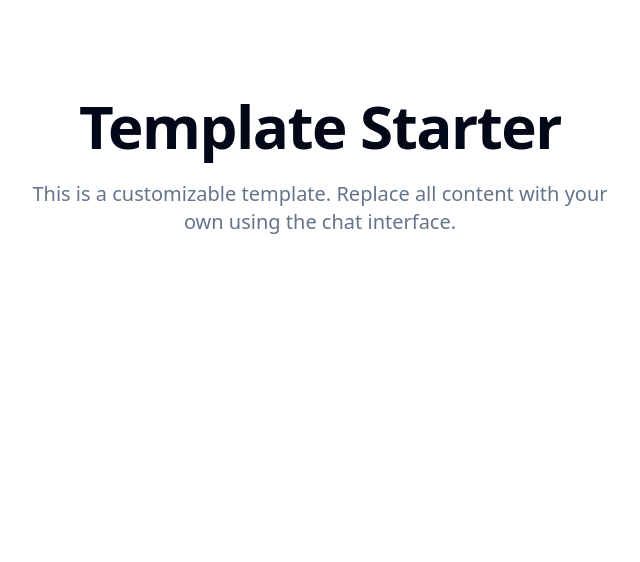
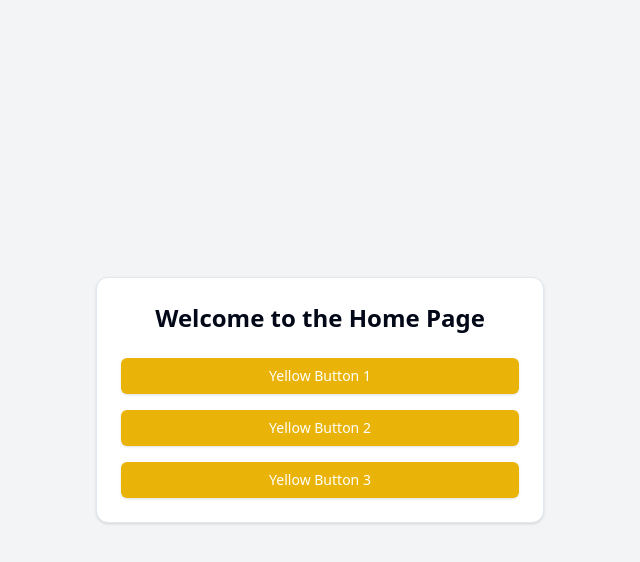
Before and after one commit to magnolia-AI/new-proj-HPTrH, a Next.js app: page / in a window 1280 px wide. Shown: the top 562 px of the page, without its empty margins (320-960 px from the left). Built offline with nearby package versions, Linux system fonts and the light colour scheme.

Commit message:
feat(ui): Add simple home page with yellow buttons

```diff
--- a/app/page.tsx
+++ b/app/page.tsx
@@ -2,27 +2,26 @@
 import { Button } from '@/components/ui/button'
 import { Card, CardContent } from '@/components/ui/card'
 import { useToast } from "@/hooks/use-toast"
-
-{/*
-  TEMPLATE PAGE: Home
-  This is a template home page.
-  Replace all content with content that suits the users request.
-*/}
 export default function Home() {
   const { toast } = useToast()
   return (
-    <div className="min-h-full">
-
-      <section className="container mx-auto px-4 pt-24 pb-20">
-        <div className="max-w-[800px] mx-auto text-center">
-          <h1 className="text-5xl font-bold tracking-tight lg:text-6xl">
-            Template Starter
-          </h1>
-          <p className="mt-6 text-xl text-muted-foreground max-w-[600px] mx-auto">
-            This is a customizable template. Replace all content with your own using the chat interface.
-          </p>
-        </div>
-      </section>
+    <div className="min-h-screen flex items-center justify-center bg-gray-100">
+      <Card className="w-full max-w-md">
+        <CardContent className="p-6">
+          <h1 className="text-2xl font-bold text-center mb-6">Welcome to the Home Page</h1>
+          <div className="flex flex-col space-y-4">
+            <Button className="bg-yellow-500 hover:bg-yellow-600 text-white">
+              Yellow Button 1
+            </Button>
+            <Button className="bg-yellow-500 hover:bg-yellow-600 text-white">
+              Yellow Button 2
+            </Button>
+            <Button className="bg-yellow-500 hover:bg-yellow-600 text-white">
+              Yellow Button 3
+            </Button>
+          </div>
+        </CardContent>
+      </Card>
     </div>
   )
 }
```
